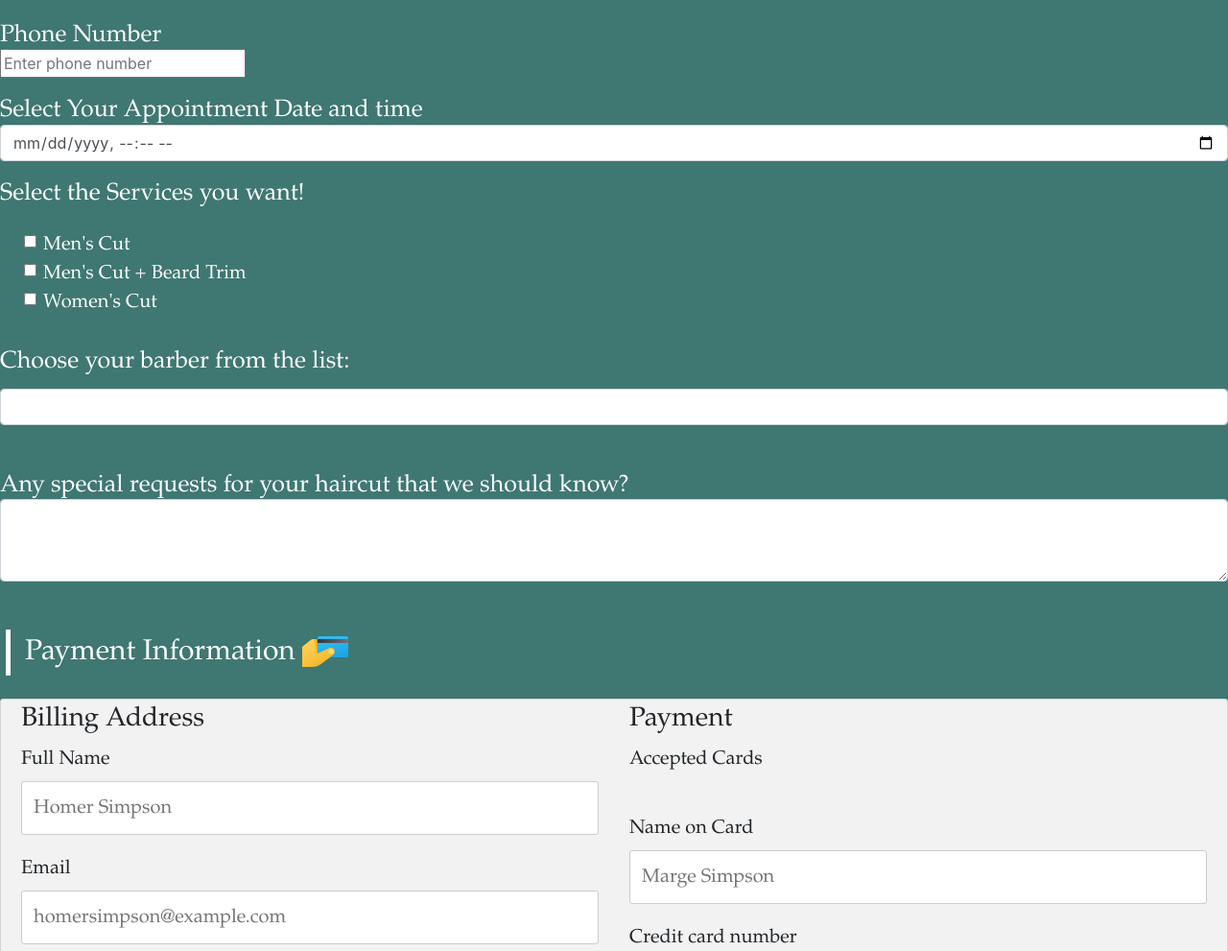
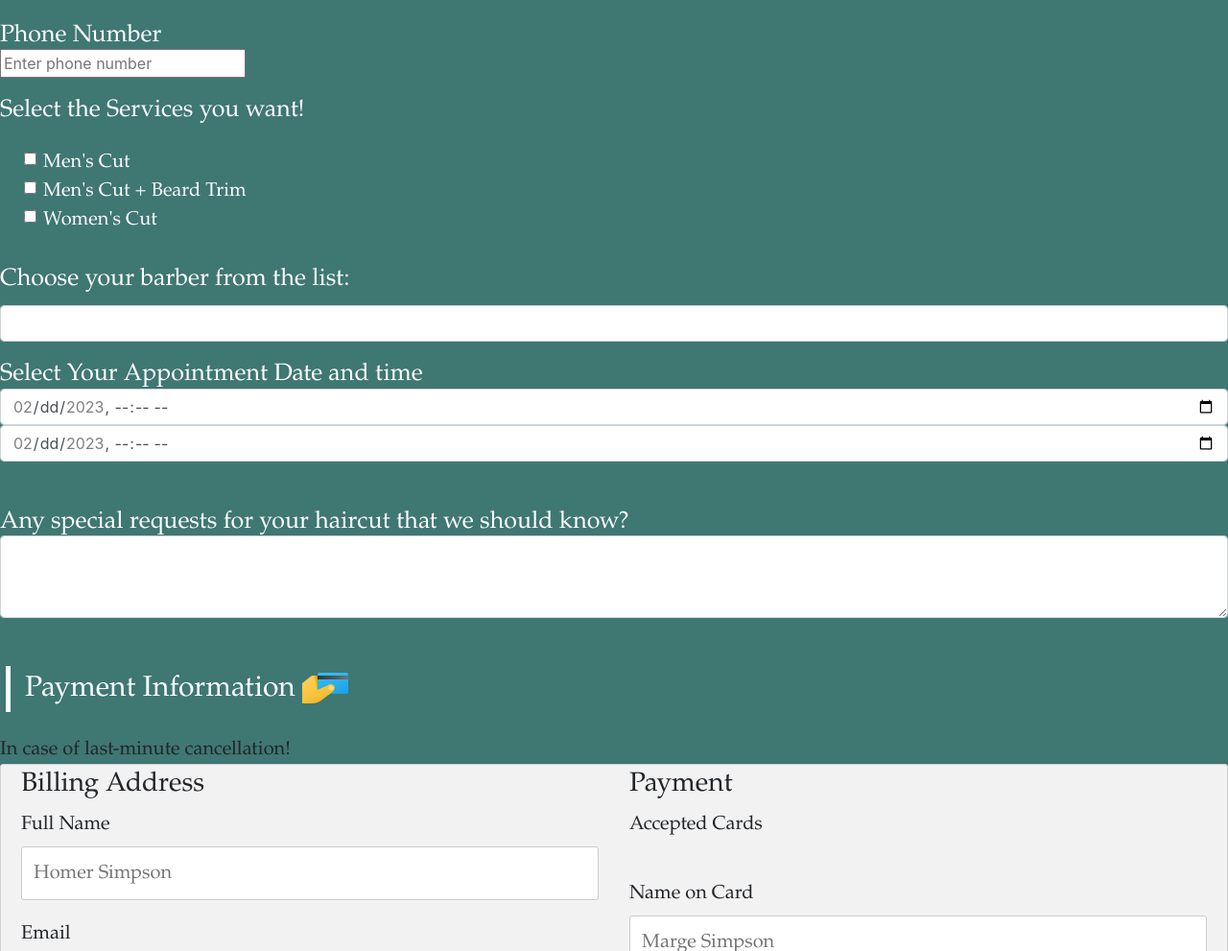
Before and after one commit to marcusdillon/SEGLab5, a plain HTML site: page index.html in a window 1280 px wide. Shown: the part 1663-2654 px from the top of the page at 96% size. Drawn offline with nearby package versions, Linux system fonts and the light colour scheme.

Commit message:
Update index.html

```diff
--- a/index.html
+++ b/index.html
@@ -186,11 +186,7 @@
         <input type="tel" id="phoneNumber" name="phoneNumber" pattern="[0-9]{10}" placeholder="Enter phone number" maxlength="10" required>
     </div>
 
-    <div class ="form-group">
-        <p class = "appointment">Select Your Appointment Date and time</p>
-        <!-- <label for="dateTimeInput" class="col-2 col-form-label">Select your appointment Date and time</label> -->
-        <input class="form-control" type="datetime-local" name="dateTimeInput" id="dateTimeInput">
-    </div>
+
 
     <p class = "appointment">Select the Services you want!</p><br>
     <div class="form-check">
@@ -215,6 +211,13 @@
                 </datalist>
         </div>
     </div>
+
+<div class ="form-group">
+        <p class = "appointment">Select Your Appointment Date and time</p>
+        <!-- <label for="dateTimeInput" class="col-2 col-form-label">Select your appointment Date and time</label> -->
+        <input class="form-control" type="datetime-local" name="dateTimeInputJules" id="dateTimeInputJules" min="2023-02-06T09:00" max="2023-02-08T19:00">
+		<input class="form-control" type="datetime-local" name="dateTimeInputSam" id="dateTimeInputSam" min="2023-02-08T09:00" max="2023-02-10T19:00">
+</div>
 
     <br>
 
@@ -242,6 +245,7 @@
 
 
 <div class = "payment-info">
+<span class="tooltiptext">In case of last-minute cancellation!</span>
     <div class="row2">
         <div class="col-75">
         <div class="container2">
```
